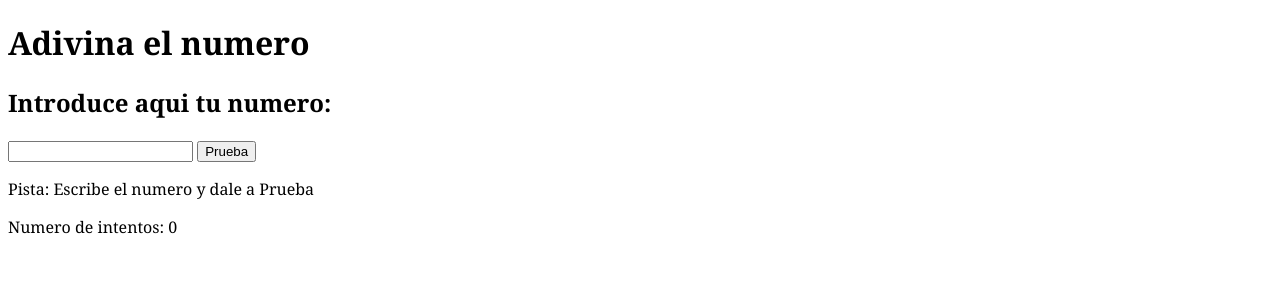
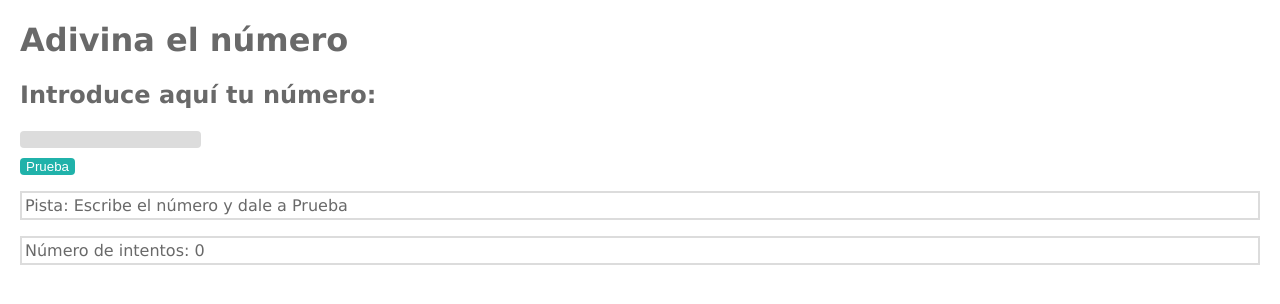
Before and after one commit to Adalab/modulo-2-evaluacion-intermedia-AnaSalamero, a plain HTML site: page index.html in a window 1280 px wide. Drawn offline with Linux system fonts and the light colour scheme.

Commit message:
added styles

```diff
--- a/index.html
+++ b/index.html
@@ -8,21 +8,21 @@
     <title>Mid Evaluation - Module 2 - Adalab</title>
   </head>
 
-  <body>
+  <body class="body">
 
     <header>
-        <h1>Adivina el numero</h1>
+        <h1>Adivina el número</h1>
     </header>
 
     <main>
-        <h2>Introduce aqui tu numero:</h2>
+        <h2>Introduce aquí tu número:</h2>
         <form action="#">
-            <input type="text" class="js-input">
-            <input type="button" value="Prueba" class="js-btn"></button>
+            <input type="text" class="input js-input">
+            <input type="button" value="Prueba" class="btn js-btn"></button>
         </form>
         <section>
-            <p class="js-clue">Pista: Escribe el numero y dale a Prueba</p>
-            <p class="js-counter">Numero de intentos: 0</p>
+            <p class="clue js-clue">Pista: Escribe el número y dale a Prueba</p>
+            <p class="counter js-counter">Número de intentos: 0</p>
         </section>
     </main>
 
--- a/main.js
+++ b/main.js
@@ -12,12 +12,12 @@ function getRandomNumber(max) {
 
 const randomNumber = getRandomNumber(100);
 
-console.log(`Mi numero aleatorio es ${randomNumber}`);
+console.log(`Mi número aleatorio es ${randomNumber}`);
 
 function chooseANumber () {
     const selectedNumber = parseInt(input.value);
     if (selectedNumber < 1 || selectedNumber > 100) {
-        clue.innerHTML = 'El numero debe estar entre 1 y 100';
+        clue.innerHTML = 'El número debe estar entre 1 y 100';
     } else if (selectedNumber === randomNumber) {
         clue.innerHTML = 'Has ganado campeona!!!';
     } else if (selectedNumber < randomNumber) {
@@ -29,7 +29,7 @@ function chooseANumber () {
 
 const counterTries = () => {
     tries++;
-    counter.innerHTML = `Numero de intentos: ${tries}`;
+    counter.innerHTML = `Número de intentos: ${tries}`;
 }
 
 
--- a/style.css
+++ b/style.css
@@ -1,3 +1,29 @@
 :root {
-  font-family: Cambria, Cochin, Georgia, Times, "Times New Roman", serif;
+  font-family: Verdana, Geneva, Tahoma, sans-serif;
+  color: #696969;
 }
+
+.body {
+  margin: 20px;
+}
+
+.btn {
+  background-color: #20b2aa;
+  border-radius: 4px;
+  display: block;
+  margin-top: 10px;
+  color: white;
+  border: none;
+}
+
+.input {
+  background-color: #dcdcdc;
+  border-radius: 4px;
+  border: none;
+}
+
+.clue,
+.counter {
+  border: #dcdcdc solid 2px;
+  padding: 3px;
+}
```
